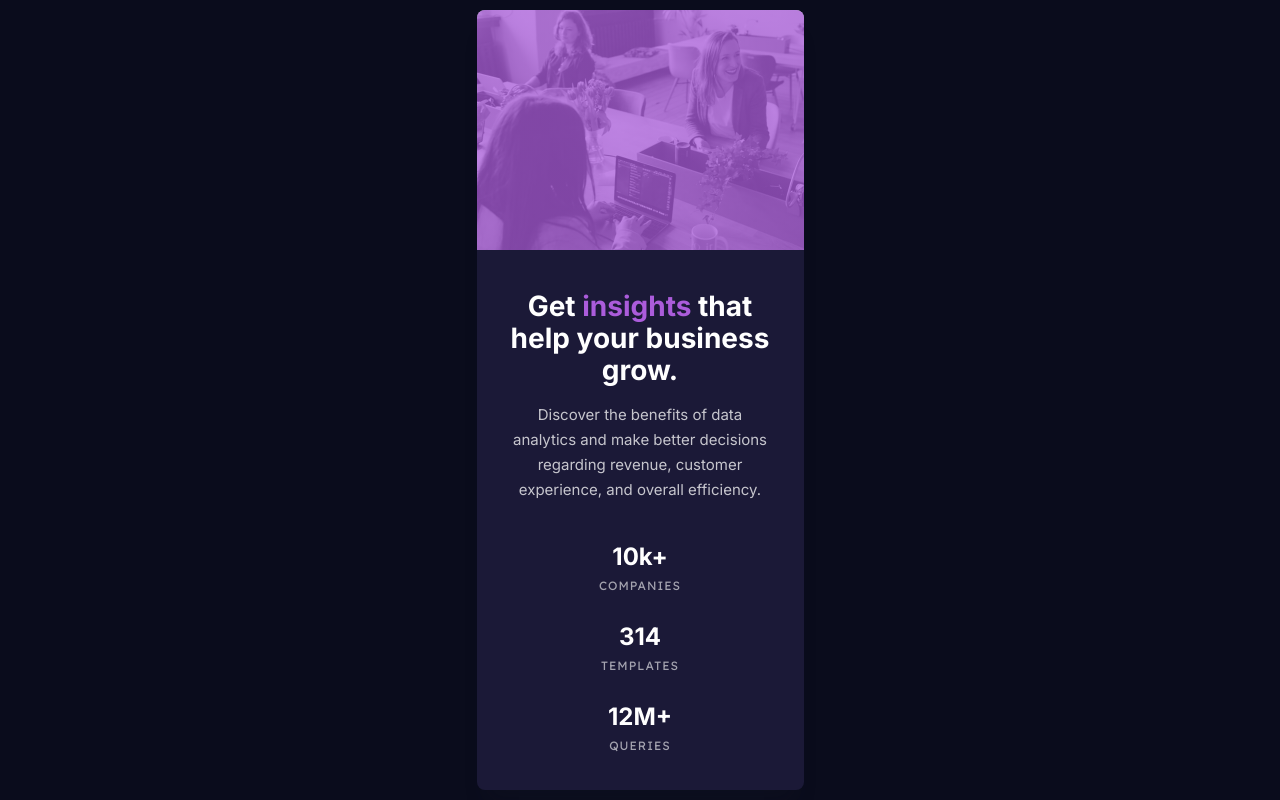
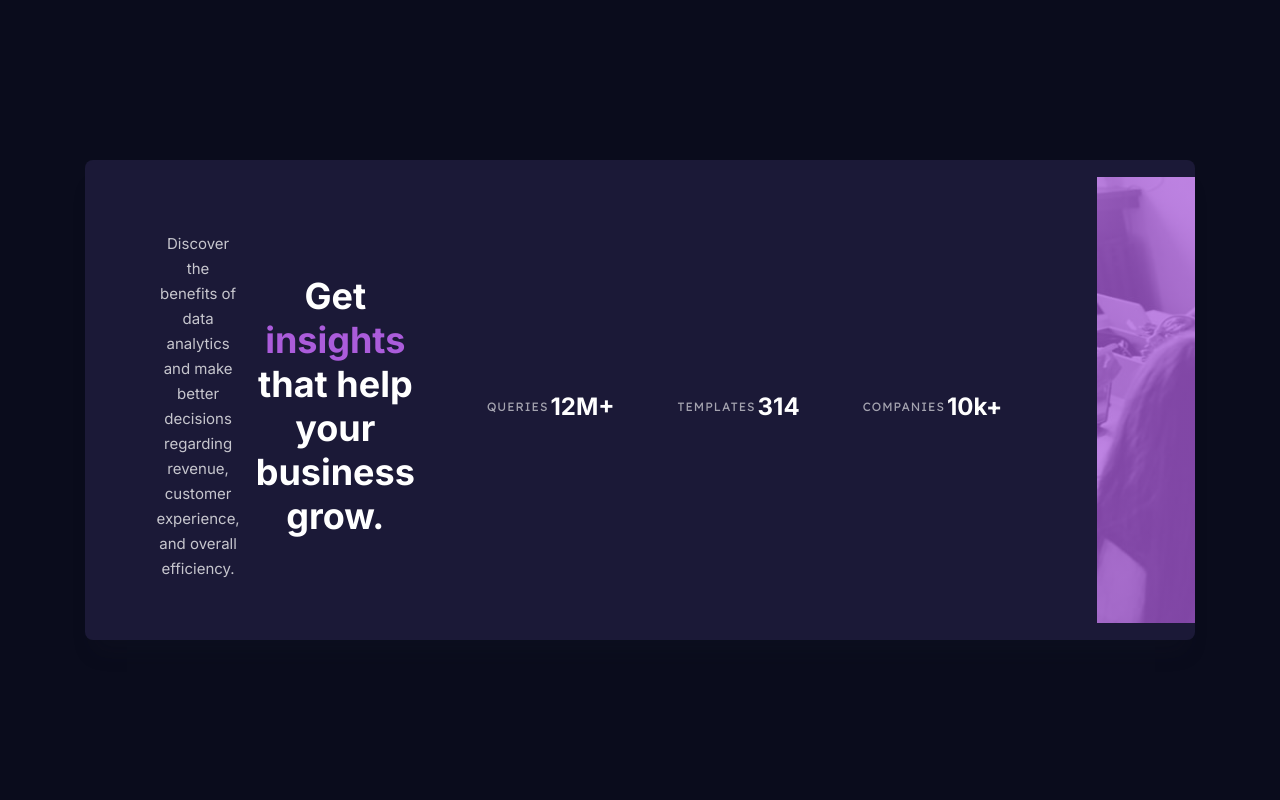
Before and after one commit to adonmez04/3-Stats-preview-card-component-v1.0, a plain HTML site: page index.html in a window 1280 px wide. Drawn offline with Linux system fonts and the light colour scheme.

Commit message:
the flexbox laoyut

```diff
--- a/index.html
+++ b/index.html
@@ -19,14 +19,15 @@
       href="https://fonts.googleapis.com/css2?family=Lexend+Deca&display=swap"
       rel="stylesheet"
     />
-    <!-- <link rel="stylesheet" href="./media-query.css" /> -->
+
     <link rel="stylesheet" href="./style.css" />
+    <link rel="stylesheet" href="./media-query.css" />
   </head>
   <body>
     <main>
-      <section class="section-preview-card grid">
+      <section class="section-preview-card flex">
         <div class="img-box"></div>
-        <div class="content-box flex">
+        <div class="content-box flex-column">
           <div class="text-area flex">
             <h1 class="title">
               Get <span class="span-title">insights</span> that help your
--- a/media-query.css
+++ b/media-query.css
@@ -2,24 +2,25 @@
 
 @media (min-width: 375px) {
   /* GLOBAL STYLES */
-  /* The Grid Template */
-  .grid {
-    display: grid;
-    grid-template-columns: 1fr 1fr;
-  }
-
   /* The Flexbox Template */
   .flex {
     display: flex;
-    flex-direction: row;
-    /* align-items: center; */
-    justify-content: flex-start;
+    flex-direction: row-reverse;
+    align-items: center;
+    justify-content: space-between;
+  }
+
+  .flex-column {
+    display: flex;
+    flex-direction: r;
+    align-items: center;
+    justify-content: space-between;
   }
 
   /* COMPONENT STYLES */
   .section-preview-card {
     width: 1110px;
-    column-gap: 95px;
+    gap: 95px;
   }
 
   .img-box {
--- a/style.css
+++ b/style.css
@@ -27,12 +27,6 @@ body {
   justify-content: space-between;
 }
 
-/* The Grid Template */
-.grid {
-  display: grid;
-  grid-template-rows: auto 1fr;
-}
-
 /* COMPONENT STYLES */
 
 .section-preview-card {
@@ -42,7 +36,7 @@ body {
   border-radius: 8px;
   overflow: hidden;
 
-  row-gap: 40px;
+  gap: 40px;
 }
 
 .img-box {
```
